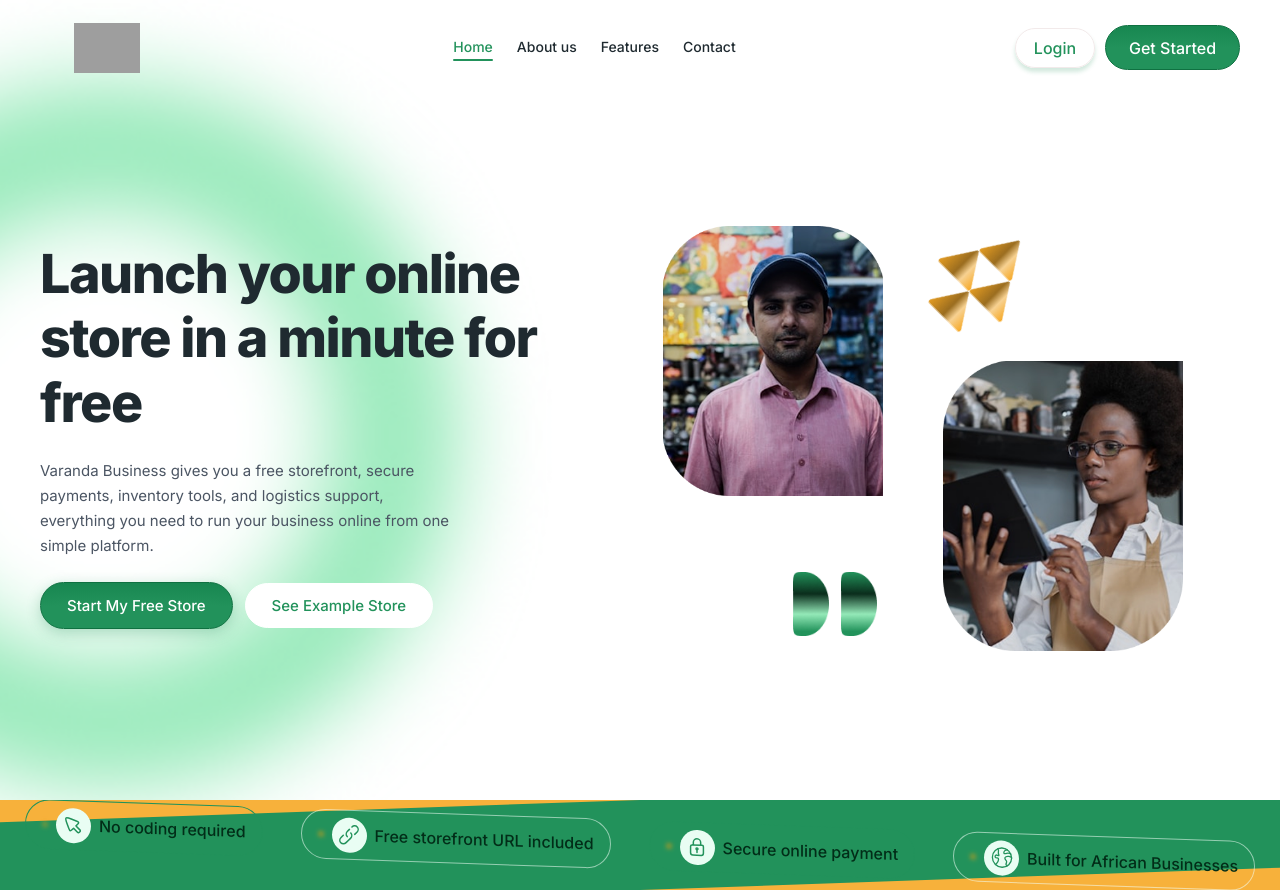
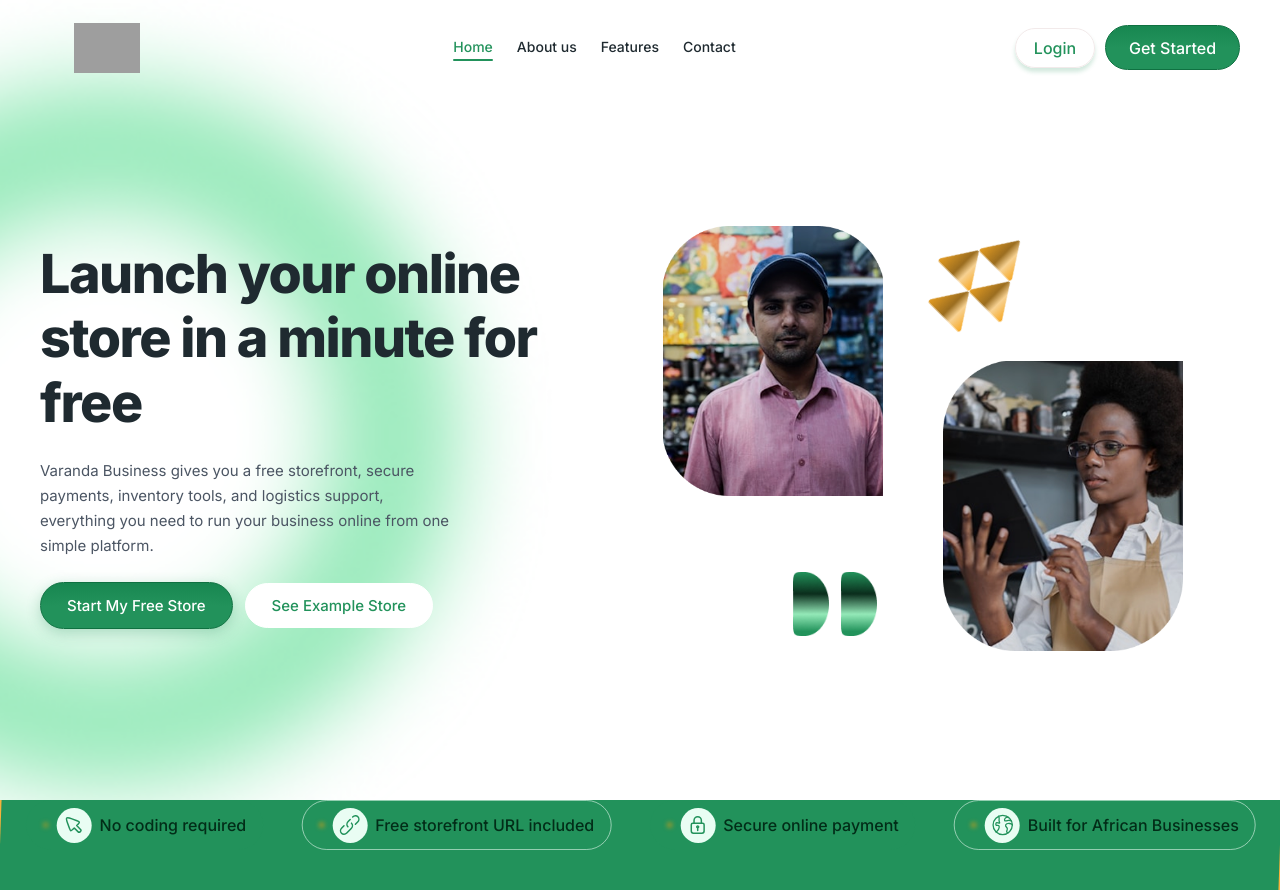
Before and after one commit to Profeso1012/Varanda_mart, a React (Vite) app: page / in a window 1280 px wide. Built offline with nearby package versions, Linux system fonts and the light colour scheme; grey boxes are pictures that could not be loaded.

Commit message:
Fix TrustStrip skew transform structure and alignment

```diff
--- a/src/components/TrustStrip.css
+++ b/src/components/TrustStrip.css
@@ -17,7 +17,8 @@
   width: 100%;
   height: 100%;
   background: #22925B;
-  transform: skewY(-2deg);
+  transform: skewX(-2deg);
+  overflow: hidden;
   z-index: 0;
 }
 
@@ -31,7 +32,7 @@
   gap: 38px;
   width: 100%;
   padding: 0 40px;
-  transform: skewY(2deg);
+  transform: skewX(2deg);
 }
 
 /* ─── Individual Pills ────────────────────────────────── */
--- a/src/components/TrustStrip.jsx
+++ b/src/components/TrustStrip.jsx
@@ -3,8 +3,8 @@ import './TrustStrip.css';
 const TrustStrip = () => {
   return (
     <section className="trust-strip">
-      <div className="trust-strip__green-bg" />
-      <div className="trust-strip__content">
+      <div className="trust-strip__green-bg">
+        <div className="trust-strip__content">
 
         {/* Pill 1: No coding required — green border */}
         <div className="trust-pill trust-pill--green-border">
@@ -98,6 +98,7 @@ const TrustStrip = () => {
           <span className="trust-pill__label">Built for African Businesses</span>
         </div>
 
+        </div>
       </div>
     </section>
   );
```
